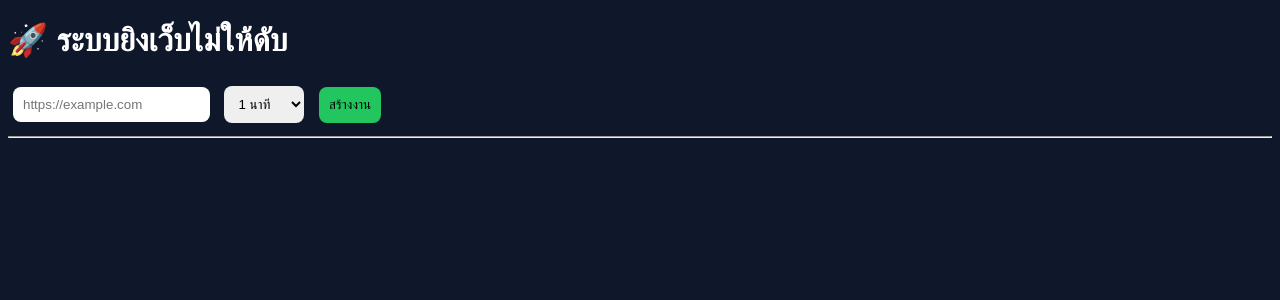
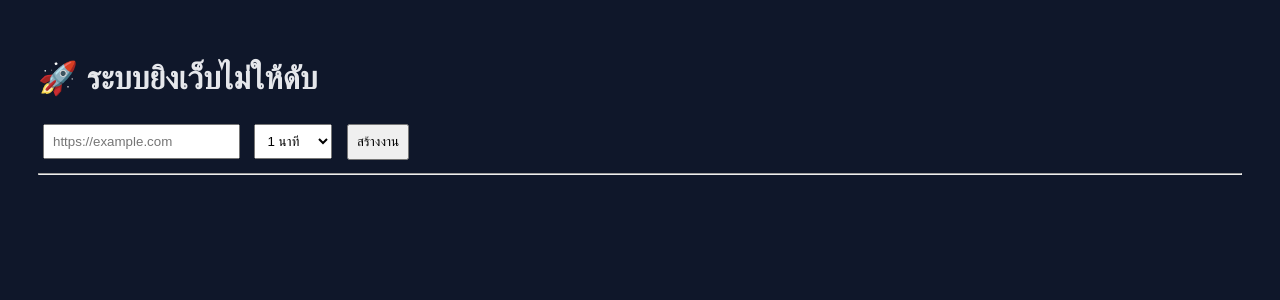
Before and after one commit to runcodev2-svg/Prevent-the-website-from-crashing, a Flask app: page / in a window 1280 px wide. Shown: the top 300 px of the page. Run offline with Flask 3, Linux system fonts and the light colour scheme; data that the repository does not hold is empty.

Commit message:
Update style.css

```diff
--- a/static/style.css
+++ b/static/style.css
@@ -1,31 +1,18 @@
 body {
+  font-family: Arial;
   background: #0f172a;
-  color: white;
-  font-family: sans-serif;
-}
-
-.card {
-  background: #020617;
-  padding: 20px;
-  margin: 20px auto;
-  width: 90%;
-  max-width: 700px;
-  border-radius: 12px;
+  color: #e5e7eb;
+  padding: 30px;
 }
 
 input, select, button {
-  padding: 10px;
+  padding: 8px;
   margin: 5px;
-  border-radius: 8px;
-  border: none;
 }
 
-button {
-  background: #22c55e;
-  cursor: pointer;
+.job {
+  background: #1e293b;
+  padding: 15px;
+  margin-bottom: 10px;
+  border-radius: 8px;
 }
-
-table {
-  width: 100%;
-  margin-top: 10px;
-}
```
